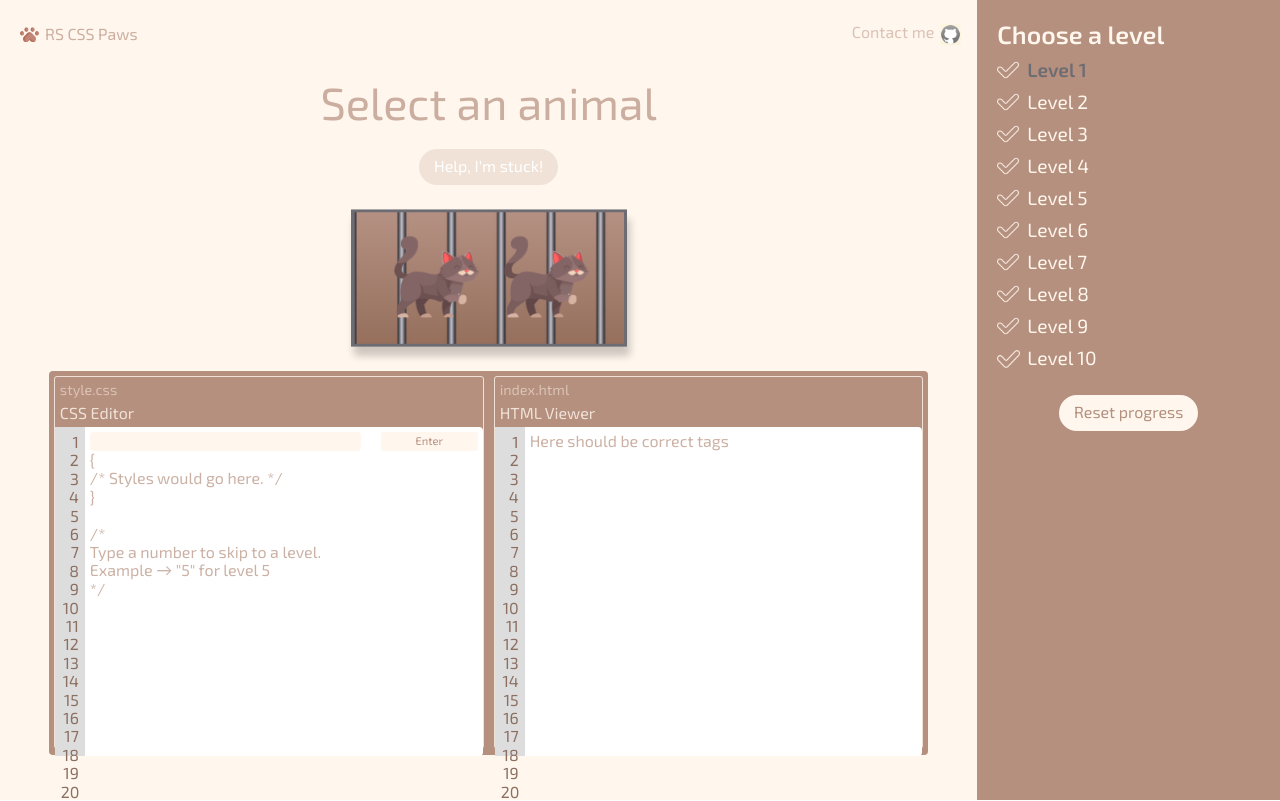
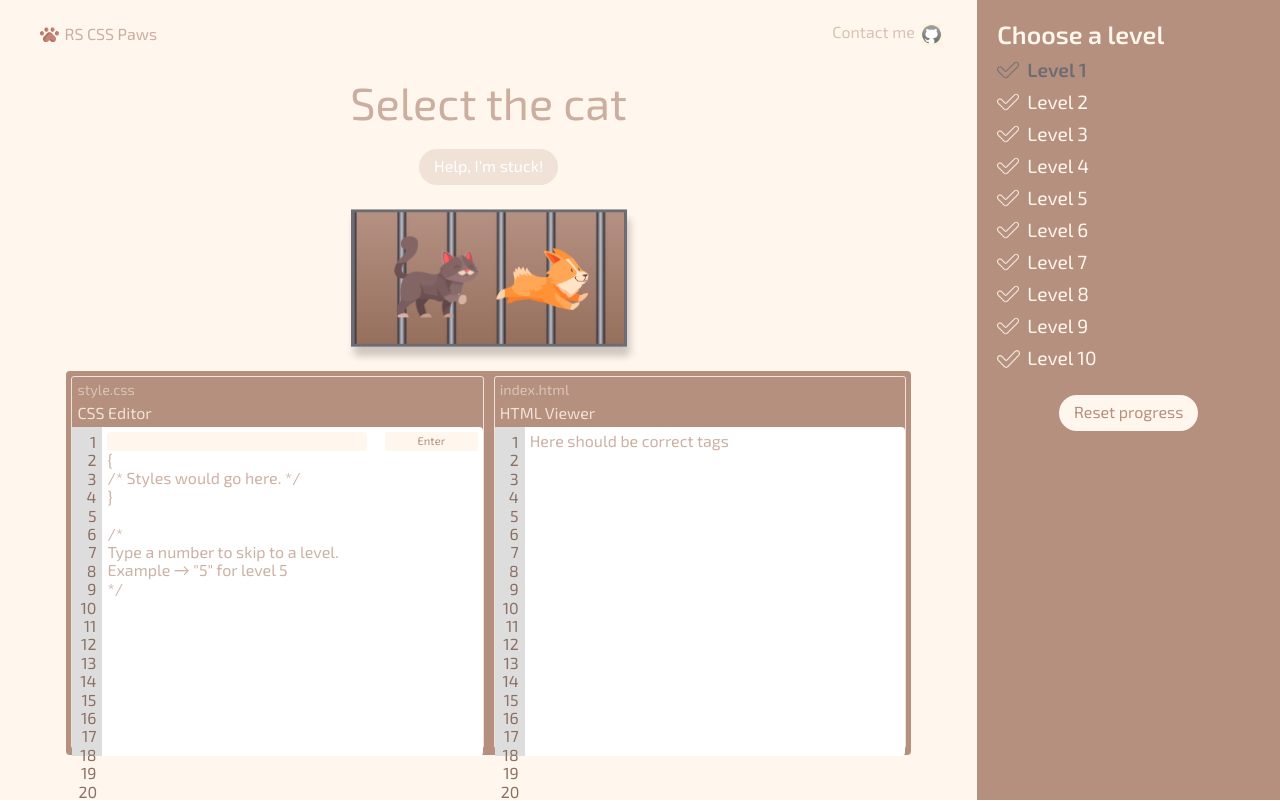
Before and after one commit to IrinaEnotova/rs-selectors-rsschool2023Q1, a website built with webpack: page rs-selectors/src/template.html in a window 1280 px wide. Built offline with nearby package versions, Linux system fonts and the light colour scheme.

Commit message:
feat: add change possibility of title and help content

```diff
--- a/rs-selectors/src/app/util/dataLevels.ts
+++ b/rs-selectors/src/app/util/dataLevels.ts
@@ -2,16 +2,12 @@ import { ILevel, TypeOfLevel } from '../../types/types';
 
 const dataLevels: ILevel[] = [
   {
-    mainTitle: 'Select the plates',
+    mainTitle: 'Select the cat',
     type: TypeOfLevel.TypeSelector,
     helpTitle: 'Select elements by their type',
     helpSyntax: 'A',
     helpInfo:
-      'Selects all elements of type <strong>A</strong>. Type refers to the type of tag, so <tag>div</tag>, <tag>p</tag> and <tag>ul</tag> are all different element types.',
-    helpExamples: [
-      '<strong>div</strong> selects all <tag>div</tag> elements.',
-      '<strong>p</strong> selects all <tag>p</tag> elements.',
-    ],
+      'Selects all elements of type <strong>A</strong>.\n Type refers to the type of tag, so <tag>div</tag>, <tag>p</tag> and <tag>ul</tag> are all different element types.\n\nEXAMPLES:\n<strong>div</strong> selects all <tag>div</tag> elements.\n<strong>p</strong> selects all <tag>p</tag> elements.',
     selector: 'plate',
     markup: `
     <plate/>
@@ -20,16 +16,12 @@ const dataLevels: ILevel[] = [
     isCompleted: 0,
   },
   {
-    mainTitle: 'Select the bento boxes',
+    mainTitle: 'Select the dogs',
     type: TypeOfLevel.TypeSelector,
     helpTitle: 'Select elements by their type',
     helpSyntax: 'A',
     helpInfo:
-      'Selects all elements of type <strong>A</strong>. Type refers to the type of tag, so <tag>div</tag>, <tag>p</tag> and <tag>ul</tag> are all different element types.',
-    helpExamples: [
-      '<strong>div</strong> selects all <tag>div</tag> elements.',
-      '<strong>p</strong> selects all <tag>p</tag> elements.',
-    ],
+      'Selects all elements of type <strong>A</strong>.\n Type refers to the type of tag, so <tag>div</tag>, <tag>p</tag> and <tag>ul</tag> are all different element types.\n\n EXAMPLES:\n<strong>div</strong> selects all <tag>div</tag> elements.\n<strong>p</strong> selects all <tag>p</tag> elements.',
     selector: 'bento',
     markup: `
     <bento/>
@@ -39,16 +31,12 @@ const dataLevels: ILevel[] = [
     isCompleted: 0,
   },
   {
-    mainTitle: 'Select the fancy plate',
+    mainTitle: 'Select the cat with bowl',
     type: TypeOfLevel.IdSelector,
     helpTitle: 'Select elements with an ID',
     helpSyntax: '#id',
     helpInfo:
-      'Selects the element with a specific <strong>id</strong>. You can also combine the ID selector with the type selector.',
-    helpExamples: [
-      '<strong>#cool</strong> selects any element with <strong>id="cool"</strong>',
-      '<strong>ul#long</strong> selects <tag>ul id="long"</tag>',
-    ],
+      'Selects the element with a specific <strong>id</strong>.\n You can also combine the ID selector with the type selector.\n\n EXAMPLES:\n<strong>#cool</strong> selects any element with <strong>id="cool"</strong>\n<strong>ul#long</strong> selects <tag>ul id="long"</tag>',
     selector: '#fancy',
     markup: `
     <plate id="fancy"/>
@@ -58,16 +46,12 @@ const dataLevels: ILevel[] = [
     isCompleted: 0,
   },
   {
-    mainTitle: 'Select the apple on the plate',
+    mainTitle: 'Select the cat on the pillow',
     type: TypeOfLevel.DescendantSelector,
     helpTitle: 'Select an element inside another element',
     helpSyntax: 'A&nbsp;&nbsp;B',
     helpInfo:
-      'Selects all <strong>B</strong> inside of <strong>A</strong>. <strong>B</strong> is called a descendant because it is inside of another element.',
-    helpExamples: [
-      '<strong>p&nbsp;&nbsp;strong</strong> selects all <tag>strong</tag> elements that are inside of any <tag>p</tag>',
-      '<strong>#fancy&nbsp;&nbsp;span</strong> selects any <tag>span</tag> elements that are inside of the element with <strong>id="fancy"</strong>',
-    ],
+      'Selects all <strong>B</strong> inside of <strong>A</strong>.\n <strong>B</strong> is called a descendant because it is inside of another element.\n\n EXAMPLES:\n<strong>p&nbsp;&nbsp;strong</strong> selects all <tag>strong</tag> elements that are inside of any <tag>p</tag>\n<strong>#fancy&nbsp;&nbsp;span</strong> selects any <tag>span</tag> elements that are inside of the element with <strong>id="fancy"</strong>',
     selector: 'plate apple',
     markup: `
     <bento/>
@@ -79,13 +63,12 @@ const dataLevels: ILevel[] = [
     isCompleted: 0,
   },
   {
-    mainTitle: 'Select the small apples',
+    mainTitle: 'Select the small dogs',
     type: TypeOfLevel.ClassSelector,
     helpTitle: 'Select elements by their class',
     helpSyntax: '.classname',
     helpInfo:
-      'The class selector selects all elements with that class attribute. Elements can only have one ID, but many classes.',
-    helpExamples: ['<strong>.neato</strong> selects all elements with <strong>class="neato"</strong>'],
+      'The class selector selects all elements with that class attribute.\n Elements can only have one ID, but many classes.\n\n EXAMPLES:\n<strong>.neato</strong> selects all elements with <strong>class="neato"</strong>',
     selector: '.small',
     markup: `
     <apple/>
@@ -98,16 +81,12 @@ const dataLevels: ILevel[] = [
     isCompleted: 0,
   },
   {
-    mainTitle: 'Select all the plates and bentos',
+    mainTitle: 'Select all the cats and dogs',
     type: TypeOfLevel.CommaCombinator,
     helpTitle: 'Combine, selectors, with... commas!',
     helpSyntax: 'A, B',
     helpInfo:
-      'Thanks to Shatner technology, this selects all <strong>A</strong> and <strong>B</strong> elements. You can combine any selectors this way, and you can specify more than two.',
-    helpExamples: [
-      '<strong>p, .fun</strong> selects all <tag>p</tag> elements as well as all elements with <strong>class="fun"</strong>',
-      '<strong>a, p, div</strong> selects all <tag>a</tag>, <tag>p</tag> and <tag>div</tag> elements',
-    ],
+      'Thanks to Shatner technology, this selects all <strong>A</strong> and <strong>B</strong> elements.\n You can combine any selectors this way, and you can specify more than two.\n\n EXAMPLES:\n<strong>p, .fun</strong> selects all <tag>p</tag> elements as well as all elements with <strong>class="fun"</strong>\n<strong>a, p, div</strong> selects all <tag>a</tag>, <tag>p</tag> and <tag>div</tag> elements',
     selector: 'plate,bento',
     markup: `
     <pickle class="small"/>
@@ -127,12 +106,12 @@ const dataLevels: ILevel[] = [
     isCompleted: 0,
   },
   {
-    mainTitle: 'Select all the things!',
+    mainTitle: 'Select all the pets!',
     type: TypeOfLevel.UniversalSelector,
     helpTitle: 'You can select everything!',
     helpSyntax: '*',
-    helpInfo: 'You can select all elements with the universal selector!',
-    helpExamples: ['<strong>p *</strong> selects any element inside all <tag>p</tag> elements.'],
+    helpInfo:
+      'You can select all elements with the universal selector!\n\n EXAMPLES:\n<strong>p *</strong> selects any element inside all <tag>p</tag> elements.',
     selector: '*',
     markup: `
     <apple/>
@@ -148,15 +127,12 @@ const dataLevels: ILevel[] = [
     isCompleted: 0,
   },
   {
-    mainTitle: 'Select the apple directly on a plate',
+    mainTitle: 'Select the dog directly on a pillow',
     type: TypeOfLevel.ChildSelector,
     helpTitle: 'Select direct children of an element',
     helpSyntax: 'A > B',
     helpInfo:
-      'You can select elements that are direct children of other elements. A child element is any element that is nested directly in another element. <br><br>Elements that are nested deeper than that are called descendant elements.',
-    helpExamples: [
-      '<strong>A > B</strong> selects all <strong>B</strong> that are a direct children <strong>A</strong>',
-    ],
+      'You can select elements that are direct children of other elements.\n A child element is any element that is nested directly in another element.\n <br><br>Elements that are nested deeper than that are called descendant elements.\n\n EXAMPLES:\n<strong>A > B</strong> selects all <strong>B</strong> that are a direct children <strong>A</strong>',
     selector: 'plate > apple',
     markup: `
     <plate>
@@ -174,12 +150,12 @@ const dataLevels: ILevel[] = [
     isCompleted: 0,
   },
   {
-    mainTitle: 'Select the empty bentos',
+    mainTitle: 'Select the empty pillows',
     type: TypeOfLevel.EmptySelector,
     helpTitle: "Select elements that don't have children",
     helpSyntax: ':empty',
-    helpInfo: "Selects elements that don't have any other elements inside of them.",
-    helpExamples: ['<strong>div:empty</strong> selects all empty <tag>div</tag> elements.'],
+    helpInfo:
+      "Selects elements that don't have any other elements inside of them.\n\n EXAMPLES:\n<strong>div:empty</strong> selects all empty <tag>div</tag> elements.",
     selector: 'bento:empty',
     markup: `
     <bento/>
@@ -192,17 +168,12 @@ const dataLevels: ILevel[] = [
     isCompleted: 0,
   },
   {
-    mainTitle: 'Select the top orange',
+    mainTitle: 'Select the left humster',
     type: TypeOfLevel.FirstChild,
     helpTitle: 'Select a first child element inside of another element',
     helpSyntax: ':first-child',
     helpInfo:
-      'You can select the first child element. A child element is any element that is directly nested in another element. You can combine this pseudo-selector with other selectors.',
-    helpExamples: [
-      '<strong>:first-child</strong> selects all first child elements.',
-      '<strong>p:first-child</strong> selects all first child <tag>p</tag> elements.',
-      '<strong>div p:first-child</strong> selects all first child <tag>p</tag> elements that are in a <tag>div</tag>.',
-    ],
+      'You can select the first child element.\n A child element is any element that is directly nested in another element.\n You can combine this pseudo-selector with other selectors.\n\n EXAMPLES:\n<strong>:first-child</strong> selects all first child elements.\n<strong>p:first-child</strong> selects all first child <tag>p</tag> elements.',
     selector: 'plate :first-child',
     markup: `
     <bento/>
--- a/rs-selectors/src/app/view/main/shelter/shelter-view.ts
+++ b/rs-selectors/src/app/view/main/shelter/shelter-view.ts
@@ -26,13 +26,28 @@ export default class ShelterView extends View {
   // здесь тоже надо предусмотреть смену приюта
   configureView(levelId: number): void {
     this.elementCreator.addInnerElement(new HeaderView().getHtmlElement());
-    // здесь будет динамика - должен меняться заголовок
     this.elementCreator.addInnerElement(
-      new ElementCreator({ tag: 'h1', classNames: ['main_heading'], textContent: 'Select an animal', callback: null }),
+      new ElementCreator({
+        tag: 'h1',
+        classNames: ['main_heading'],
+        textContent: dataLevels[levelId - 1].mainTitle,
+        callback: null,
+      }),
     );
     // здесь будет динамика - плюс должно открываться модальное окно - поменять колбек
     this.elementCreator.addInnerElement(
-      new ElementCreator({ tag: 'button', classNames: ['main_help'], textContent: "Help, I'm stuck!", callback: null }),
+      new ElementCreator({
+        tag: 'button',
+        classNames: ['main_help'],
+        textContent: "Help, I'm stuck!",
+        callback: (event): void => {
+          const target = event.target as EventTarget;
+          if (target instanceof HTMLElement) {
+            target.textContent = dataLevels[levelId - 1].helpInfo;
+            target.classList.add('help-activated');
+          }
+        },
+      }),
     );
     // здесь должны появляться животные
     this.elementCreator.addInnerElement(new TableView().getHtmlElement());
--- a/rs-selectors/src/app/view/main/shelter/shelter.css
+++ b/rs-selectors/src/app/view/main/shelter/shelter.css
@@ -5,7 +5,7 @@
 }
 
 .shelter-wrapper {
-  width: 100%;
+  width: 96%;
   display: flex;
   flex-direction: column;
   align-items: center;
@@ -28,10 +28,19 @@
   border: none;
   border-radius: 20px;
   text-decoration: none;
-  transition: text-decoration 0.3s ease-in;
+  transition: all 0.3s ease-in;
   cursor: pointer;
 }
 
 .main_help:hover {
   text-decoration: underline;
 }
+
+.help-activated {
+  color: rgba(181, 144, 126, 1);
+  white-space: pre-wrap;
+}
+
+.help-activated:hover {
+  text-decoration: none;
+}
--- a/rs-selectors/src/app/view/main/shelter/table/pets-on-table/pet-view.ts
+++ b/rs-selectors/src/app/view/main/shelter/table/pets-on-table/pet-view.ts
@@ -6,6 +6,8 @@ const CssClasses = {
   TABLE: 'table',
   PET: 'pet',
   CAT: 'cat',
+  DOG: 'dog',
+  REQUIRED: 'pet-required',
 };
 
 export default class PetView extends View {
@@ -24,13 +26,19 @@ export default class PetView extends View {
   configureView(): void {
     const paramsCat = {
       tag: 'cat',
-      classNames: [CssClasses.PET, CssClasses.CAT],
+      classNames: [CssClasses.PET, CssClasses.CAT, CssClasses.REQUIRED],
+      textContent: '',
+      callback: null,
+    };
+    const paramsDog = {
+      tag: 'dog',
+      classNames: [CssClasses.PET, CssClasses.DOG],
       textContent: '',
       callback: null,
     };
     const catCreator = new ElementCreator(paramsCat);
-    const catCreator1 = new ElementCreator(paramsCat);
+    const dogCreator = new ElementCreator(paramsDog);
     this.elementCreator.addInnerElement(catCreator);
-    this.elementCreator.addInnerElement(catCreator1);
+    this.elementCreator.addInnerElement(dogCreator);
   }
 }
--- a/rs-selectors/src/app/view/main/shelter/table/pets-on-table/pet.css
+++ b/rs-selectors/src/app/view/main/shelter/table/pets-on-table/pet.css
@@ -13,12 +13,20 @@
   width: 100px;
   display: block;
   height: 100px;
-  animation: bounce 1s infinite;
   background-size: contain;
   background-position: right;
   background-repeat: no-repeat;
+  cursor: pointer;
+}
+
+.pet-required {
+  animation: bounce 1s infinite;
 }
 
 .cat {
   background-image: url('../../../../../../images/cat.png');
 }
+
+.dog {
+  background-image: url('../../../../../../images/dog.png');
+}
--- a/rs-selectors/src/app/view/sidebar/level/level-view.ts
+++ b/rs-selectors/src/app/view/sidebar/level/level-view.ts
@@ -24,9 +24,8 @@ export default class LevelView extends View {
   }
 
   setSelectedStatus(): void {
-    this.levelElements.forEach((level) => {
-      level.setNotSelectedStatus();
-    });
+    this.levelElements.forEach((levelElement) => levelElement.setNotSelectedStatus());
+
     const element = this.elementCreator.getElement();
     element.classList.add(CssClasses.ITEM_SELECTED);
   }
@@ -38,6 +37,6 @@ export default class LevelView extends View {
 
   configureView(): void {
     const element = this.elementCreator.getElement();
-    element.addEventListener('click', () => this.setSelectedStatus.bind(this));
+    element.addEventListener('click', () => this.setSelectedStatus());
   }
 }
--- a/rs-selectors/src/app/view/sidebar/sidebar-view.ts
+++ b/rs-selectors/src/app/view/sidebar/sidebar-view.ts
@@ -48,11 +48,12 @@ export default class SidebarView extends View {
       const levelElement = new LevelView(level, this.levelElements);
       creatorLevelCont.addInnerElement(levelElement.getHtmlElement());
 
-      this.levelElements.push(levelElement);
       if (index === START_LEVEL_INDEX) {
         level.callback();
         levelElement.setSelectedStatus();
       }
+
+      this.levelElements.push(levelElement);
     });
 
     // сделать логику для кнопки сброса уровней - назначить колбек
@@ -62,50 +63,46 @@ export default class SidebarView extends View {
   }
 
   getLevels(mainComponent: MainView): ISidebarLevel[] {
-    // const editorView = new EditorView();
-    const shelterView = new ShelterView(1);
-
     const levels = [
       {
         name: 'Level 1',
-        callback: (): void => mainComponent.setContent(shelterView),
+        callback: (): void => mainComponent.setContent(new ShelterView(1)),
       },
-      // здесь просто тренировка - нужно для каждого уровня формировать свой контент в main
       {
         name: 'Level 2',
-        callback: (): void => mainComponent.setContent(shelterView),
+        callback: (): void => mainComponent.setContent(new ShelterView(2)),
       },
       {
         name: 'Level 3',
-        callback: (): void => {},
+        callback: (): void => mainComponent.setContent(new ShelterView(3)),
       },
       {
         name: 'Level 4',
-        callback: (): void => {},
+        callback: (): void => mainComponent.setContent(new ShelterView(4)),
       },
       {
         name: 'Level 5',
-        callback: (): void => {},
+        callback: (): void => mainComponent.setContent(new ShelterView(5)),
       },
       {
         name: 'Level 6',
-        callback: (): void => {},
+        callback: (): void => mainComponent.setContent(new ShelterView(6)),
       },
       {
         name: 'Level 7',
-        callback: (): void => {},
+        callback: (): void => mainComponent.setContent(new ShelterView(7)),
       },
       {
         name: 'Level 8',
-        callback: (): void => {},
+        callback: (): void => mainComponent.setContent(new ShelterView(8)),
       },
       {
         name: 'Level 9',
-        callback: (): void => {},
+        callback: (): void => mainComponent.setContent(new ShelterView(9)),
       },
       {
         name: 'Level 10',
-        callback: (): void => {},
+        callback: (): void => mainComponent.setContent(new ShelterView(10)),
       },
     ];
 
--- a/rs-selectors/src/app/view/sidebar/sidebar.css
+++ b/rs-selectors/src/app/view/sidebar/sidebar.css
@@ -32,6 +32,7 @@
 .level-item__selected {
   font-weight: 700;
   color: #6d6c72;
+  background-image: url('../../../images/selected.png');
 }
 
 .level-item__completed {
--- a/rs-selectors/src/types/types.ts
+++ b/rs-selectors/src/types/types.ts
@@ -21,7 +21,6 @@ export interface ILevel {
   helpTitle: string;
   helpSyntax: string;
   helpInfo: string;
-  helpExamples: string[];
   selector: string;
   markup: string;
   isCompleted: StateOfLevel;
```
Also changed, not shown: rs-selectors/src/images/dog.png (added), rs-selectors/src/images/selected.png (added).
